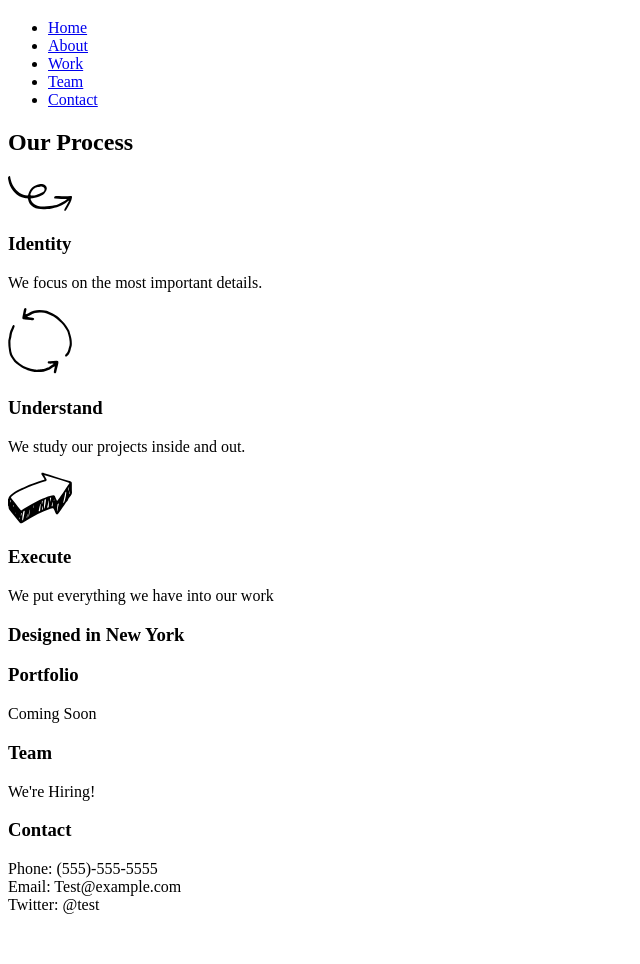
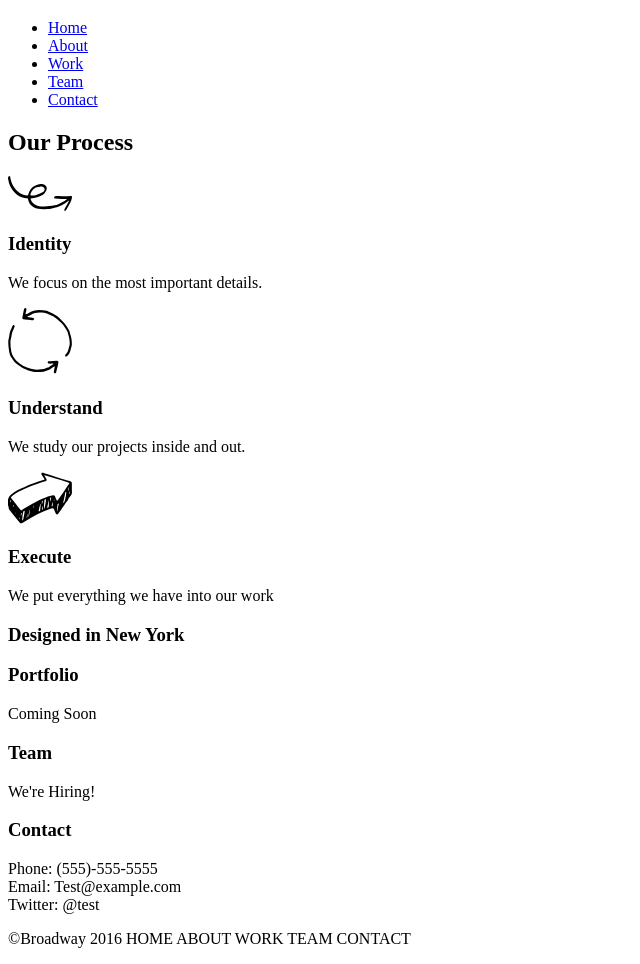
Before and after one commit to SeamusMiller/broadway_project, a plain HTML site: page index.html in a window 1280 px wide. Shown: the part 61-1025 px from the top of the page, without its empty margins (0-640 px from the left). Before the commit the page ends 991 px from the top, so only its background shows below. Drawn offline with Linux system fonts and the light colour scheme.

Commit message:
add footer and divs

```diff
--- a/index.html
+++ b/index.html
@@ -62,6 +62,10 @@
     </div>
 
 
+    <div class="juliet">
+      <p> &copy;Broadway 2016 <span id="india">HOME ABOUT WORK TEAM CONTACT</span></p>
+    </div>
+
 
   </body>
 </html>
```
